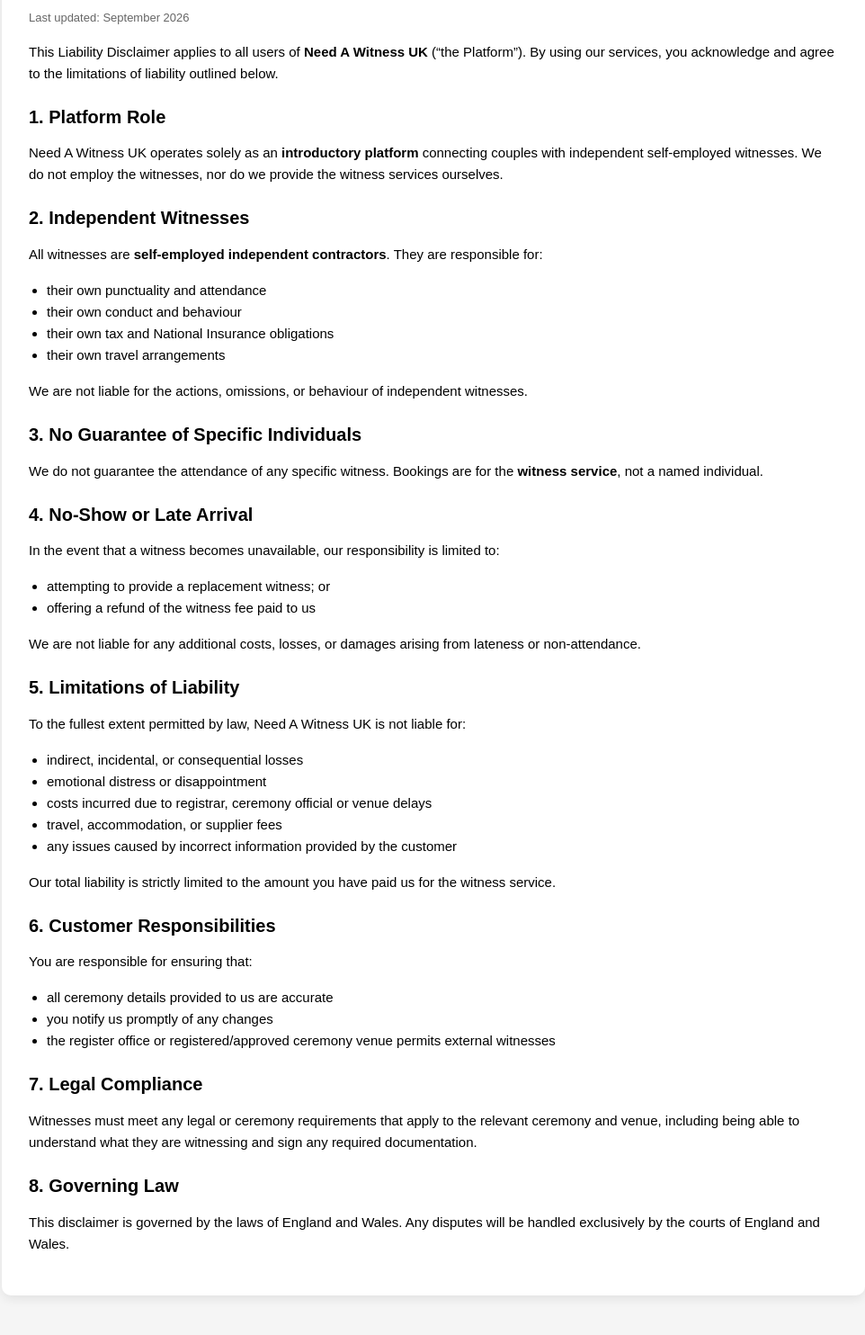
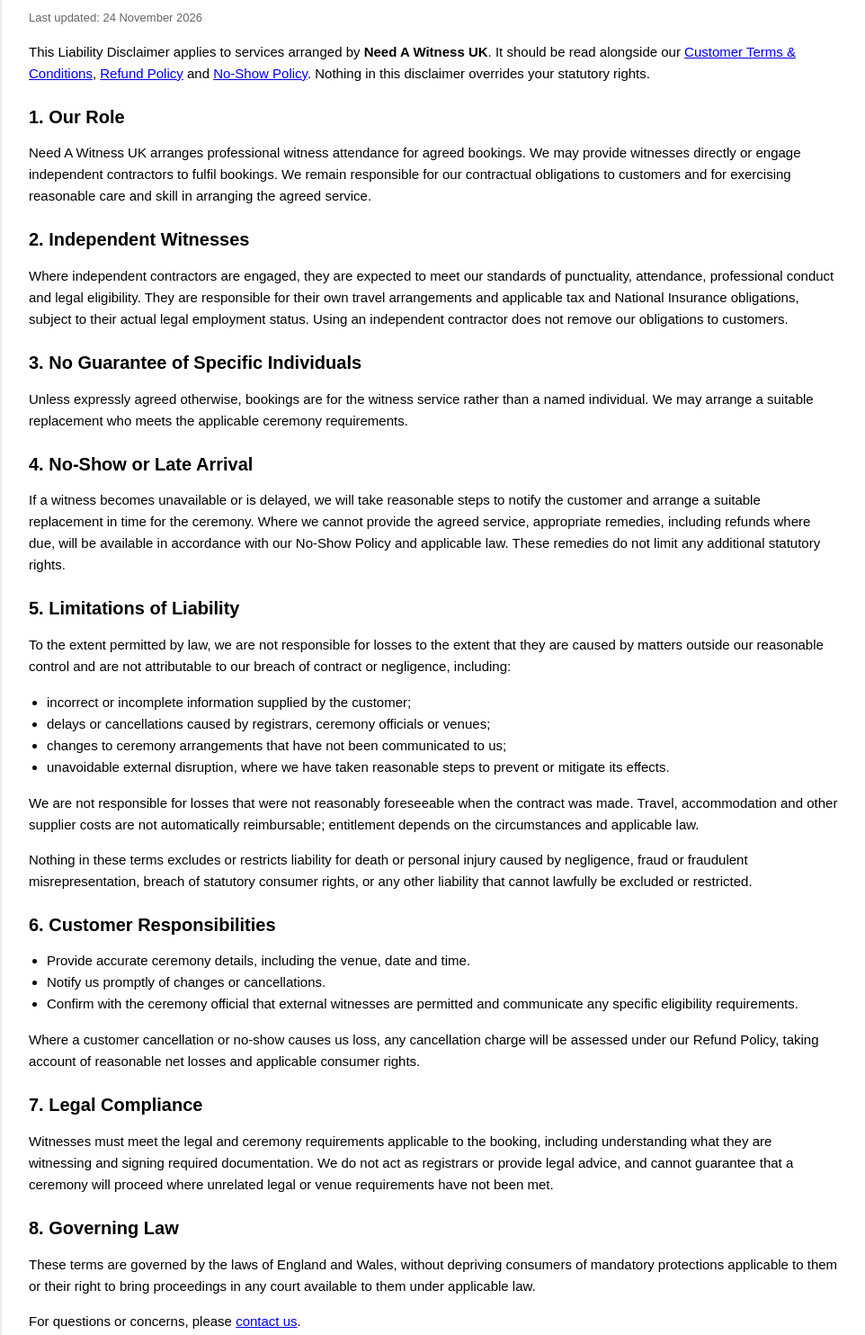
Before and after one commit to pointlessproductions2020-beep/needawitness, a plain HTML site: page liability-disclaimer.html in a window 1280 px wide. Shown: the part 104-1588 px from the top of the page at 90% size, without its empty margins (158-1120 px from the left). Drawn offline with Linux system fonts and the light colour scheme.

Commit message:
Revise liability disclaimer for accuracy and clarity
Updated the liability disclaimer to reflect the latest information and clarify responsibilities and limitations of liability.

```diff
--- a/liability-disclaimer.html
+++ b/liability-disclaimer.html
@@ -46,89 +46,46 @@
 
 <div class="wrapper">
     <h1>Liability Disclaimer</h1>
-    <p class="small">Last updated: September 2026</p>
+    <p class="small">Last updated: 24 November 2026</p>
+    <p>This Liability Disclaimer applies to services arranged by <strong>Need A Witness UK</strong>. It should be read alongside our <a href="customer-terms.html">Customer Terms &amp; Conditions</a>, <a href="refund-policy.html">Refund Policy</a> and <a href="no-show-policy.html">No-Show Policy</a>. Nothing in this disclaimer overrides your statutory rights.</p>
 
-    <p>
-        This Liability Disclaimer applies to all users of <strong>Need A Witness UK</strong> (“the Platform”).
-        By using our services, you acknowledge and agree to the limitations of liability outlined below.
-    </p>
-
-    <h2>1. Platform Role</h2>
-    <p>
-        Need A Witness UK operates solely as an <strong>introductory platform</strong> connecting couples with
-        independent self‑employed witnesses.
-        We do not employ the witnesses, nor do we provide the witness services ourselves.
-    </p>
+    <h2>1. Our Role</h2>
+    <p>Need A Witness UK arranges professional witness attendance for agreed bookings. We may provide witnesses directly or engage independent contractors to fulfil bookings. We remain responsible for our contractual obligations to customers and for exercising reasonable care and skill in arranging the agreed service.</p>
 
     <h2>2. Independent Witnesses</h2>
-    <p>
-        All witnesses are <strong>self‑employed independent contractors</strong>. They are responsible for:
-    </p>
-    <ul>
-        <li>their own punctuality and attendance</li>
-        <li>their own conduct and behaviour</li>
-        <li>their own tax and National Insurance obligations</li>
-        <li>their own travel arrangements</li>
-    </ul>
-    <p>
-        We are not liable for the actions, omissions, or behaviour of independent witnesses.
-    </p>
+    <p>Where independent contractors are engaged, they are expected to meet our standards of punctuality, attendance, professional conduct and legal eligibility. They are responsible for their own travel arrangements and applicable tax and National Insurance obligations, subject to their actual legal employment status. Using an independent contractor does not remove our obligations to customers.</p>
 
     <h2>3. No Guarantee of Specific Individuals</h2>
-    <p>
-        We do not guarantee the attendance of any specific witness.
-        Bookings are for the <strong>witness service</strong>, not a named individual.
-    </p>
+    <p>Unless expressly agreed otherwise, bookings are for the witness service rather than a named individual. We may arrange a suitable replacement who meets the applicable ceremony requirements.</p>
 
-    <h2>4. No‑Show or Late Arrival</h2>
-    <p>
-        In the event that a witness becomes unavailable, our responsibility is limited to:
-    </p>
-    <ul>
-        <li>attempting to provide a replacement witness; or</li>
-        <li>offering a refund of the witness fee paid to us</li>
-    </ul>
-    <p>
-        We are not liable for any additional costs, losses, or damages arising from lateness or non‑attendance.
-    </p>
+    <h2>4. No-Show or Late Arrival</h2>
+    <p>If a witness becomes unavailable or is delayed, we will take reasonable steps to notify the customer and arrange a suitable replacement in time for the ceremony. Where we cannot provide the agreed service, appropriate remedies, including refunds where due, will be available in accordance with our No-Show Policy and applicable law. These remedies do not limit any additional statutory rights.</p>
 
     <h2>5. Limitations of Liability</h2>
-    <p>
-        To the fullest extent permitted by law, Need A Witness UK is not liable for:
-    </p>
+    <p>To the extent permitted by law, we are not responsible for losses to the extent that they are caused by matters outside our reasonable control and are not attributable to our breach of contract or negligence, including:</p>
     <ul>
-        <li>indirect, incidental, or consequential losses</li>
-        <li>emotional distress or disappointment</li>
-        <li>costs incurred due to registrar, ceremony official or venue delays</li>
-        <li>travel, accommodation, or supplier fees</li>
-        <li>any issues caused by incorrect information provided by the customer</li>
+        <li>incorrect or incomplete information supplied by the customer;</li>
+        <li>delays or cancellations caused by registrars, ceremony officials or venues;</li>
+        <li>changes to ceremony arrangements that have not been communicated to us;</li>
+        <li>unavoidable external disruption, where we have taken reasonable steps to prevent or mitigate its effects.</li>
     </ul>
-
-    <p>
-        Our total liability is strictly limited to the amount you have paid us for the witness service.
-    </p>
+    <p>We are not responsible for losses that were not reasonably foreseeable when the contract was made. Travel, accommodation and other supplier costs are not automatically reimbursable; entitlement depends on the circumstances and applicable law.</p>
+    <p>Nothing in these terms excludes or restricts liability for death or personal injury caused by negligence, fraud or fraudulent misrepresentation, breach of statutory consumer rights, or any other liability that cannot lawfully be excluded or restricted.</p>
 
     <h2>6. Customer Responsibilities</h2>
-    <p>
-        You are responsible for ensuring that:
-    </p>
     <ul>
-        <li>all ceremony details provided to us are accurate</li>
-        <li>you notify us promptly of any changes</li>
-        <li>the register office or registered/approved ceremony venue permits external witnesses</li>
+        <li>Provide accurate ceremony details, including the venue, date and time.</li>
+        <li>Notify us promptly of changes or cancellations.</li>
+        <li>Confirm with the ceremony official that external witnesses are permitted and communicate any specific eligibility requirements.</li>
     </ul>
+    <p>Where a customer cancellation or no-show causes us loss, any cancellation charge will be assessed under our Refund Policy, taking account of reasonable net losses and applicable consumer rights.</p>
 
     <h2>7. Legal Compliance</h2>
-    <p>
-        Witnesses must meet any legal or ceremony requirements that apply to the relevant ceremony and venue,
-        including being able to understand what they are witnessing and sign any required documentation.
-    </p>
+    <p>Witnesses must meet the legal and ceremony requirements applicable to the booking, including understanding what they are witnessing and signing required documentation. We do not act as registrars or provide legal advice, and cannot guarantee that a ceremony will proceed where unrelated legal or venue requirements have not been met.</p>
 
     <h2>8. Governing Law</h2>
-    <p>
-        This disclaimer is governed by the laws of England and Wales.
-        Any disputes will be handled exclusively by the courts of England and Wales.
-    </p>
+    <p>These terms are governed by the laws of England and Wales, without depriving consumers of mandatory protections applicable to them or their right to bring proceedings in any court available to them under applicable law.</p>
+    <p>For questions or concerns, please <a href="contact.html">contact us</a>.</p>
 
 </div>
 
@@ -146,7 +103,8 @@
 
         <div style="flex:1; min-width:200px;">
             <h3>Legal</h3>
-            <a href="terms.html">Terms & Conditions</a><br>
+            <a href="terms.html">Terms &amp; Conditions</a><br>
+            <a href="customer-terms.html">Customer Terms &amp; Conditions</a><br>
             <a href="refund-policy.html">Refund Policy</a><br>
             <a href="no-show-policy.html">No‑Show Policy</a><br>
             <a href="liability-disclaimer.html">Liability Disclaimer</a><br>
```
